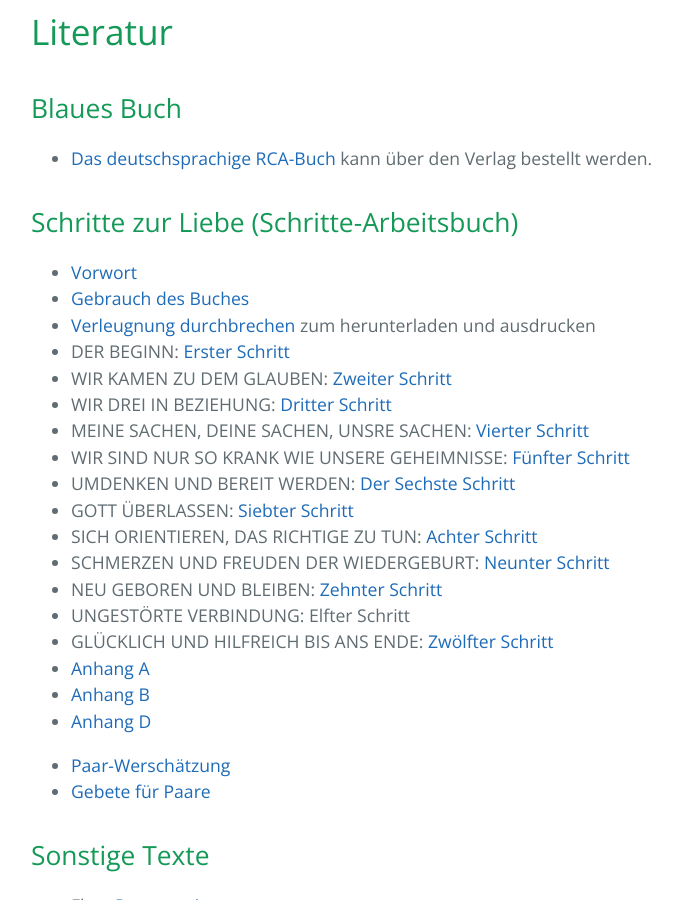
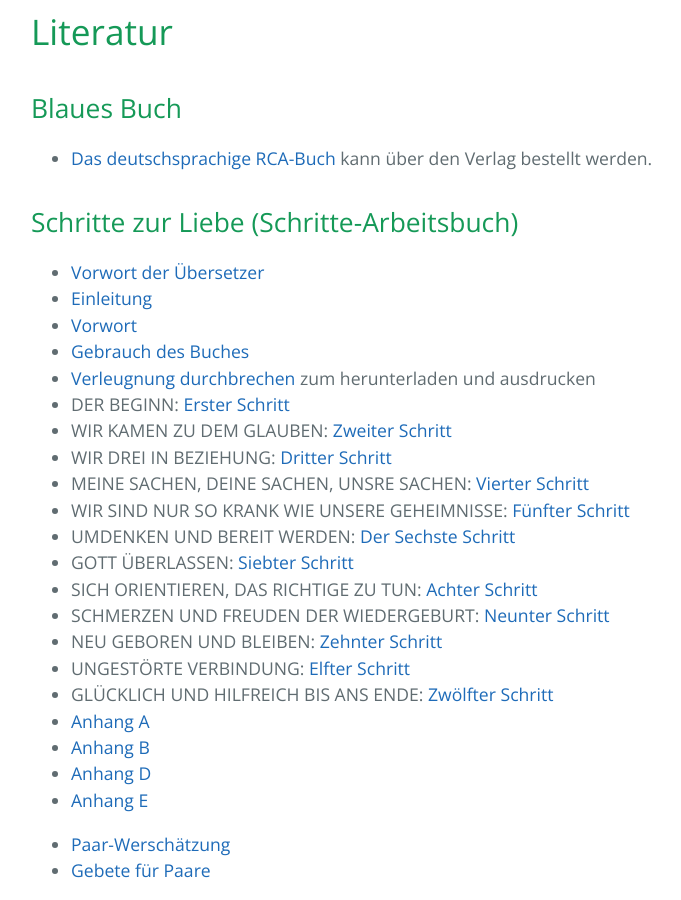
Before and after one commit to rcadeutschland/rcadeutschland.github.io, a Jekyll site: the page built from Literatur.md, in a window 1280 px wide and 900 px high, scrolled down 368 px. Shown: the whole window, without its empty margins (193-874 px from the left). Built offline with Jekyll 4.4.1, drawn with Linux system fonts in a browser that asks for light colours.

Commit message:
Update Literatur.md
Achim, 1.7.2021:
11. Schritt und Anhang E eingefügt gemäß Mail von cs vom 04.06.21, 21:17
Vorwort der Übersetzer und Einleitung ganz oben eingefügt gemäß Mail von cs vom 29.06.21, 13:29

```diff
--- a/Literatur.md
+++ b/Literatur.md
@@ -11,6 +11,8 @@
 
 ## Schritte zur Liebe (Schritte-Arbeitsbuch)
 
+* [Vorwort der Übersetzer](files/VorwortDerUebersetzer.pdf)
+* [Einleitung](files/Einleitung.pdf)
 * [Vorwort](files/VORWORT.pdf)
 * [Gebrauch des Buches](files/GebrauchDesBuches.pdf)
 * [Verleugnung durchbrechen](files/RCA-GreenBookDENIAL.pdf) zum herunterladen und ausdrucken
@@ -24,11 +26,12 @@
 * SICH ORIENTIEREN, DAS RICHTIGE ZU TUN: [Achter Schritt](files/8.Schritt.pdf)
 * SCHMERZEN UND FREUDEN DER WIEDERGEBURT: [Neunter Schritt](files/9.Schritt.pdf)
 * NEU GEBOREN UND BLEIBEN: [Zehnter Schritt](files/10.Schritt.pdf)
-* UNGESTÖRTE VERBINDUNG: Elfter Schritt
+* UNGESTÖRTE VERBINDUNG: [Elfter Schritt](files/11.Schritt.pdf)
 * GLÜCKLICH UND HILFREICH BIS ANS ENDE: [Zwölfter Schritt](files/12.Schritt.pdf)
 * [Anhang A](files/Anhang-A.pdf)
 * [Anhang B](files/Anhang-B.pdf)
 * [Anhang D](files/Anhang-D.pdf)
+* [Anhang E](files/Anhang-E.pdf)
 
 * [Paar-Werschätzung](files/Paar-Wertschaetzung.pdf)
 * [Gebete für Paare](files/GebeteFuerPaare.pdf)
```
